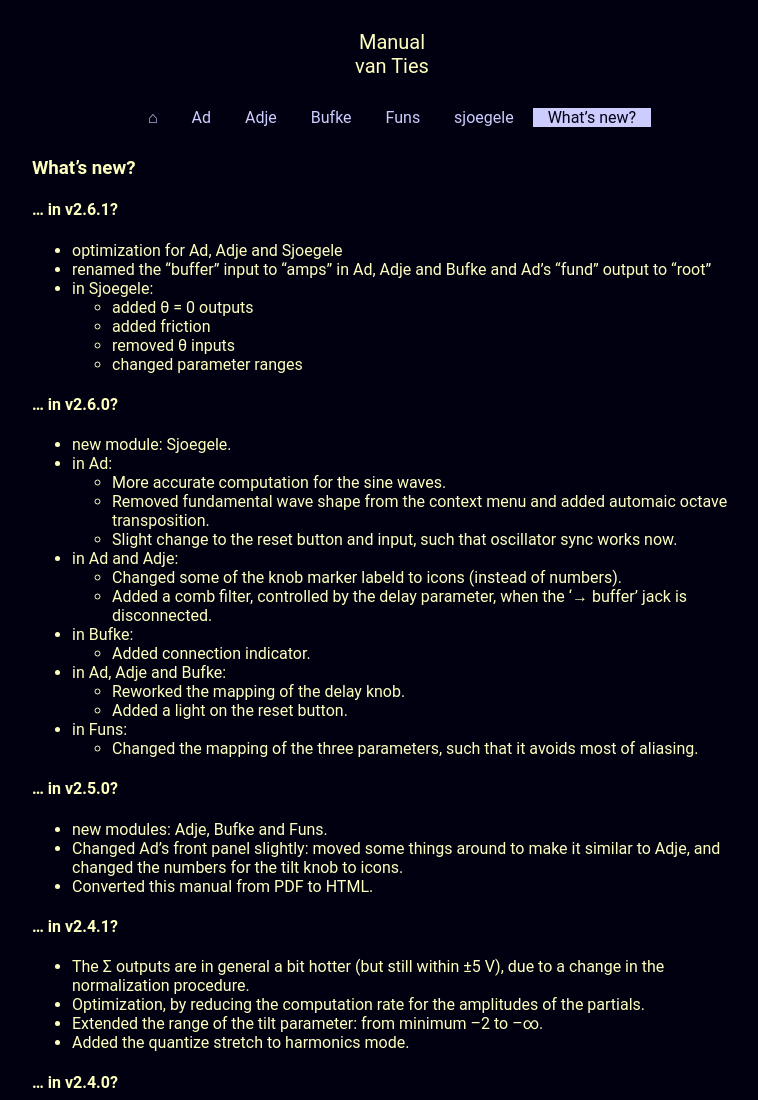
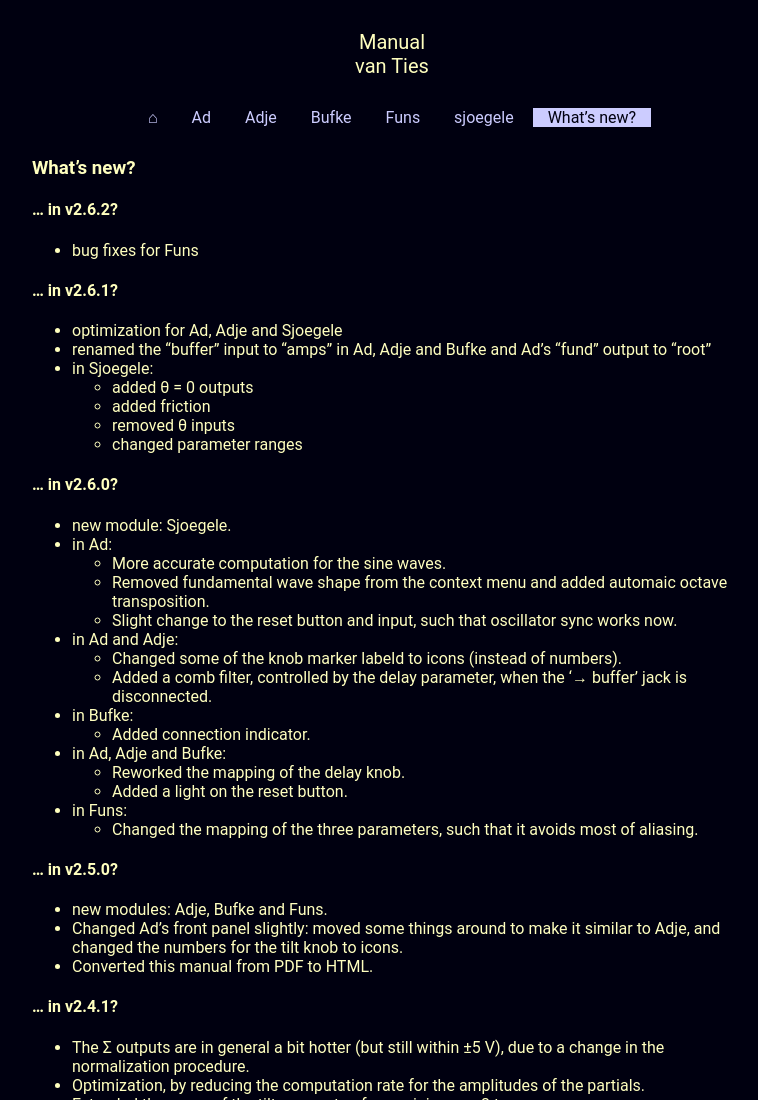
Before and after one commit to matthiassars/vanTies, a plain HTML site: page manual/whatsnew.html in a window 1280 px wide. Shown: the top 1100 px of the page, without its empty margins (248-1006 px from the left). Drawn offline with Linux system fonts and the light colour scheme.

Commit message:
updated 'What's new?' in manual

```diff
--- a/manual/whatsnew.html
+++ b/manual/whatsnew.html
@@ -25,7 +25,11 @@
     <div class="content">
       <h3>What’s new?</h3>
 
-      <h4>… in v2.6.1?</h4>
+      <h4>… in v2.6.2?</h4>
+      <ul>
+        <li>bug fixes for Funs
+        </li>
+      </ul><h4>… in v2.6.1?</h4>
       <ul>
         <li>optimization for Ad, Adje and Sjoegele</li>
         <li>renamed the “buffer” input to “amps” in Ad, Adje and Bufke and Ad’s “fund” output to “root” </li>
```
